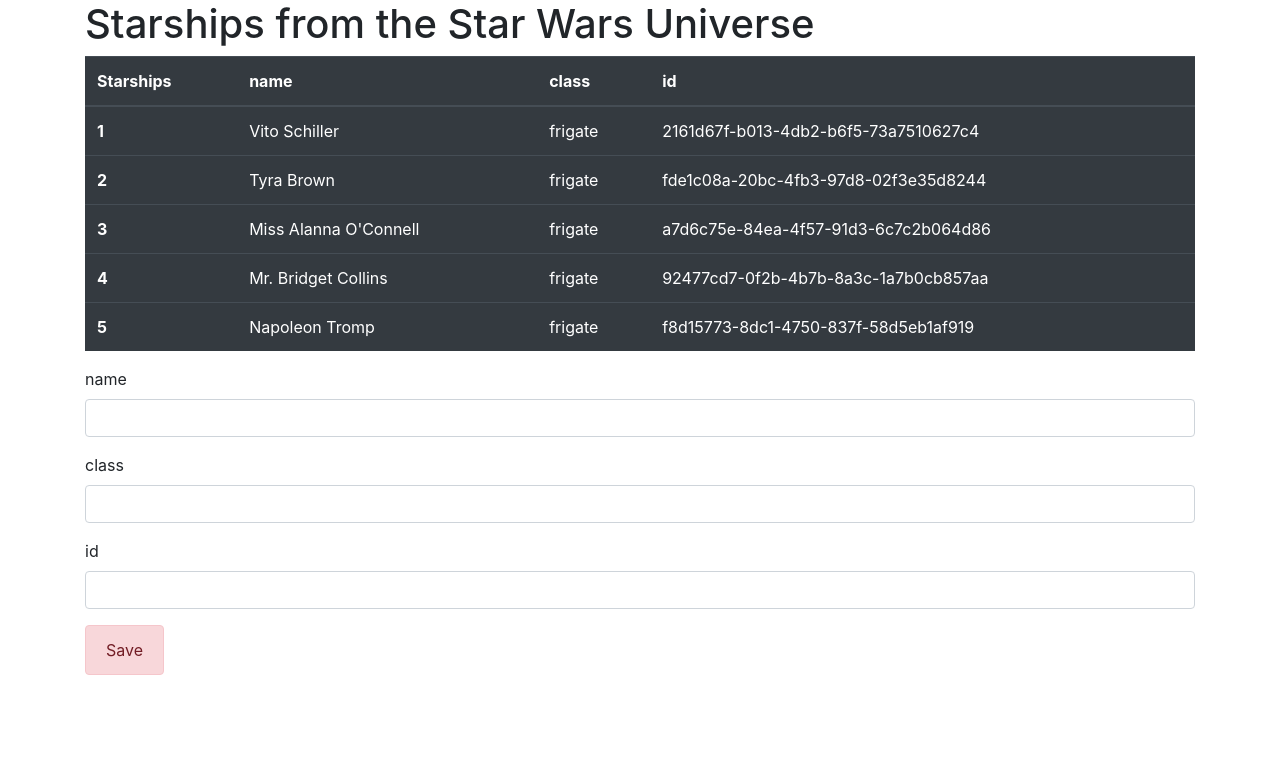
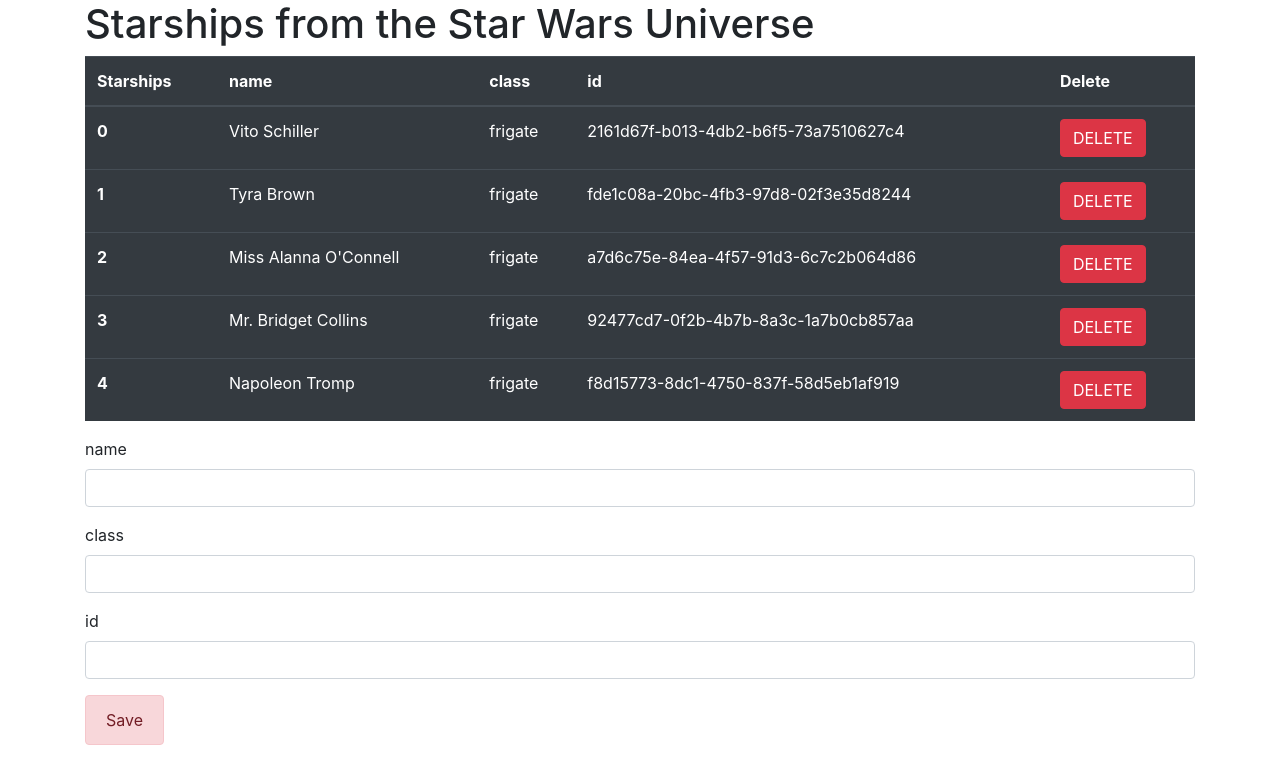
Before and after one commit to watemerald/react-jedi-crud-app, a React (Create React App) app: page / in a window 1280 px wide. Shown: the top 784 px of the page. Built offline with nearby package versions, Linux system fonts and the light colour scheme.

Commit message:
Implemented Delete Button Per row

```diff
--- a/src/components/common/Page.jsx
+++ b/src/components/common/Page.jsx
@@ -6,7 +6,6 @@
   const columns = Object.keys(data[0]);
 
   const [getData, setData] = useState(data);
-  console.log(getData);
 
   const handleAppPerson = (personData) => {
     const data = [...getData, personData];
@@ -20,6 +19,12 @@
     }, {});
   };
 
+  const onDelete = (index) => {
+    const copy = [...getData];
+    copy.splice(index, 1);
+    setData(copy);
+  };
+
   return (
     <div className="container">
       <h1>{tableDescriptor} from the Star Wars Universe</h1>
@@ -27,6 +32,7 @@
         data={getData}
         columns={columns}
         tableDescriptor={tableDescriptor}
+        onDelete={onDelete}
       />
       <Form
         initialData={getInitialPeopleData()}
--- a/src/components/common/Table.jsx
+++ b/src/components/common/Table.jsx
@@ -1,28 +1,39 @@
-import React from 'react';
+import React from "react";
 
-function Table({columns, data, tableDescriptor}) {
+function Table({ columns, data, tableDescriptor, onDelete }) {
   return (
     <table className="table table-dark">
       <thead>
         <tr>
           <th scope="col">{tableDescriptor}</th>
-                {columns.map(columnTitle => (
-                    <th key={columnTitle} scope="col">{columnTitle}</th>
+          {columns.map((columnTitle) => (
+            <th key={columnTitle} scope="col">
+              {columnTitle}
+            </th>
           ))}
+          <th>Delete</th>
         </tr>
       </thead>
       <tbody>
         {data.map((item, index) => (
           <tr key={item.id}>
-                    <th scope="row">{++index}</th>
-                    {columns.map(columnTitle => (
-                        <td key={item[columnTitle]+columnTitle}>{item[columnTitle]}</td>
+            <th scope="row">{index}</th>
+            {columns.map((columnTitle) => (
+              <td key={item[columnTitle] + columnTitle}>{item[columnTitle]}</td>
             ))}
+            <th>
+              <button
+                className="btn btn-danger"
+                onClick={() => onDelete(index)}
+              >
+                DELETE
+              </button>
+            </th>
           </tr>
         ))}
       </tbody>
     </table>
-    )
+  );
 }
 
 export default Table;
```
Lines whose indentation alone changed are shown as unchanged.
